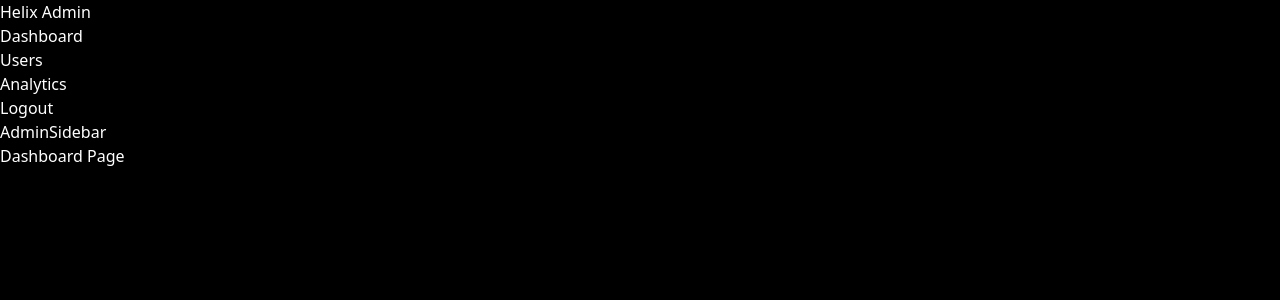
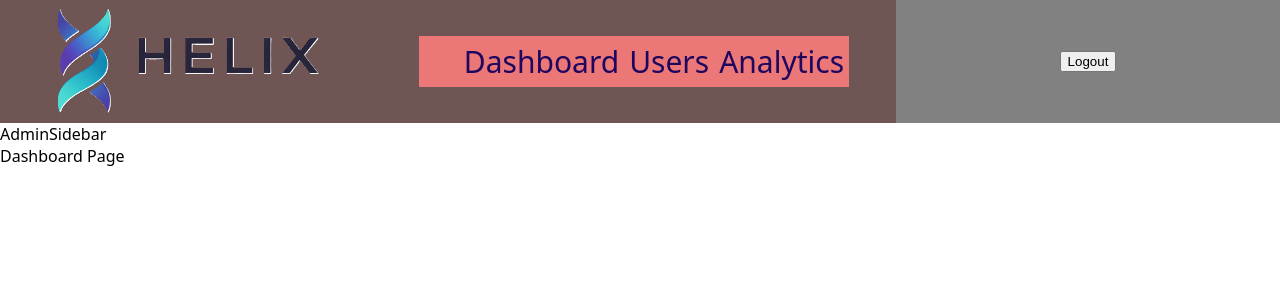
Before and after one commit to mehmetenesvarol/helix, a React (Vite) app: page /admin in a window 1280 px wide. Shown: the top 300 px of the page. Built offline with nearby package versions, Linux system fonts and the light colour scheme.

Commit message:
added navbar css

```diff
--- /dev/null
+++ b/src/components/navigation/AdminNavbar.css
@@ -0,0 +1,41 @@
+.admin-navbar {
+  width: 100%;
+  display: flex;
+  background-color: rgb(129, 129, 129);
+  justify-content: space-around;
+  align-items: center;
+}
+
+.admin-navbar-left {
+  width: 70%;
+  display: flex;
+  background-color: rgb(112, 85, 85);
+  justify-content: space-around;
+  align-items: center;
+}
+
+.admin-navbar-right {
+  width: 30%;
+  display: flex;
+  justify-content: center;
+  align-items: center;
+}
+
+.admin-navbar-left ul {
+  display: flex;
+  background-color: rgb(236, 119, 119);
+  justify-content: space-around;
+  align-items: center;
+  list-style: none;
+}
+
+.admin-navbar-left ul li {
+  margin: 5px;
+}
+
+.admin-navbar-left ul li a {
+  text-decoration: none;
+  font-size: 30px;
+  font-weight: 500;
+  color: rgb(30, 6, 95);
+}
--- a/src/components/navigation/AdminNavbar.jsx
+++ b/src/components/navigation/AdminNavbar.jsx
@@ -1,5 +1,6 @@
 import { NavLink, useNavigate } from "react-router-dom";
-import React from "react";
+import "./AdminNavbar.css";
+import logo from "../../assets/images/navbar-logo.png"
 
 function AdminNavbar() {
   const navigate = useNavigate();
@@ -13,13 +14,12 @@ function AdminNavbar() {
     <div className="navbar-wrapper">
       <div className="admin-navbar">
         <div className="admin-navbar-left">
-          <div className="logo-admin">Helix Admin</div>
-
+          <div className="logo-admin">
+            <img src={logo} alt="" />
+          </div>
           <ul className="nav-links">
             <li>
-              <NavLink to="/admin" end>
-                Dashboard
-              </NavLink>
+              <NavLink to="/admin" end>Dashboard</NavLink>
             </li>
             <li>
               <NavLink to="/admin/users">Users</NavLink>
--- a/src/components/navigation/AdminSidebar.jsx
+++ b/src/components/navigation/AdminSidebar.jsx
@@ -1,4 +1,5 @@
 import React from 'react'
+import "./AdminSidebar.css";
 
 function AdminSidebar() {
   return (
--- a/src/components/navigation/PublicNavbar.jsx
+++ b/src/components/navigation/PublicNavbar.jsx
@@ -1,4 +1,5 @@
 import { NavLink } from "react-router-dom";
+import "./PublicNavbar.css";
 import React from "react";
 
 function PublicNavbar() {
--- a/src/components/navigation/PublicSidebar.jsx
+++ b/src/components/navigation/PublicSidebar.jsx
@@ -1,4 +1,5 @@
 import React from 'react'
+import "./PublicSidebar.css";
 
 function PublicSidebar() {
   return (
--- a/src/index.css
+++ b/src/index.css
@@ -1,8 +1,6 @@
-@import "tailwindcss";
-
-body{
-    margin: 0;
-    padding: 0;
-    background-color: black;
-    color: white;
+body {
+  font-family: system-ui, -apple-system, BlinkMacSystemFont, "Segoe UI", Roboto,
+    sans-serif;
+  margin: 0;
+  padding: 0;
 }
```
Also changed, not shown: src/assets/images/navbar-logo.png (added), src/components/navigation/AdminSidebar.css (added), src/components/navigation/PublicNavbar.css (added), src/components/navigation/PublicSidebar.css (added).
